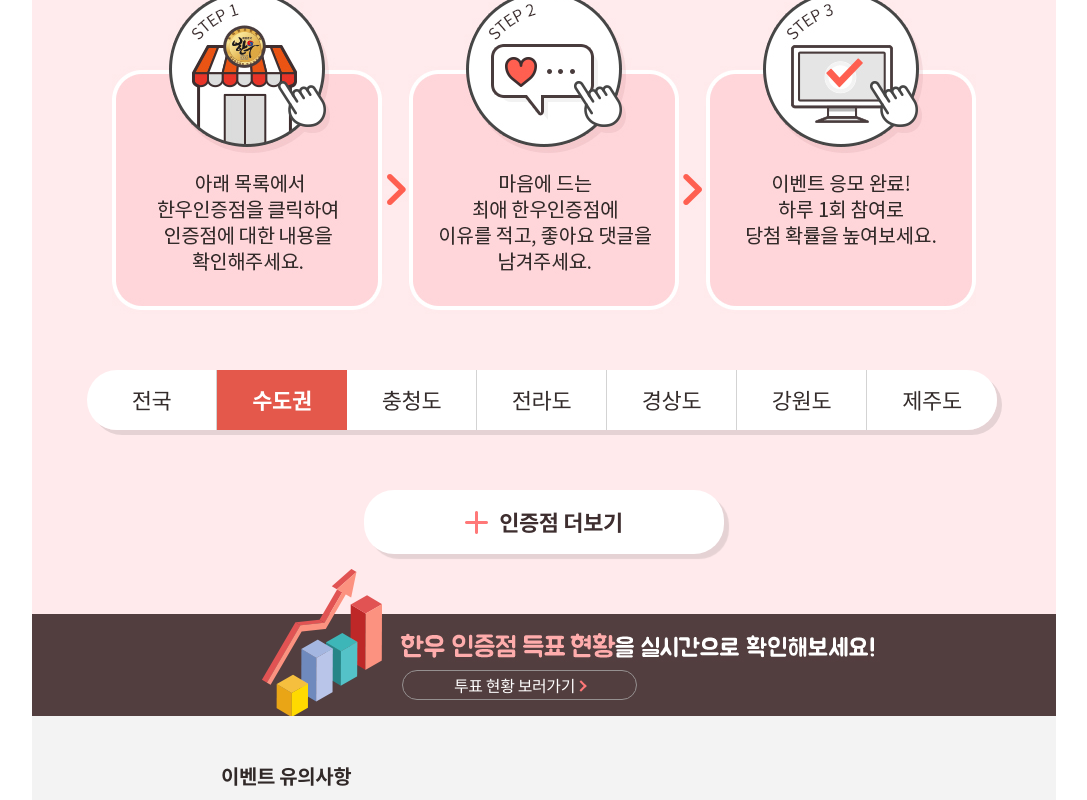
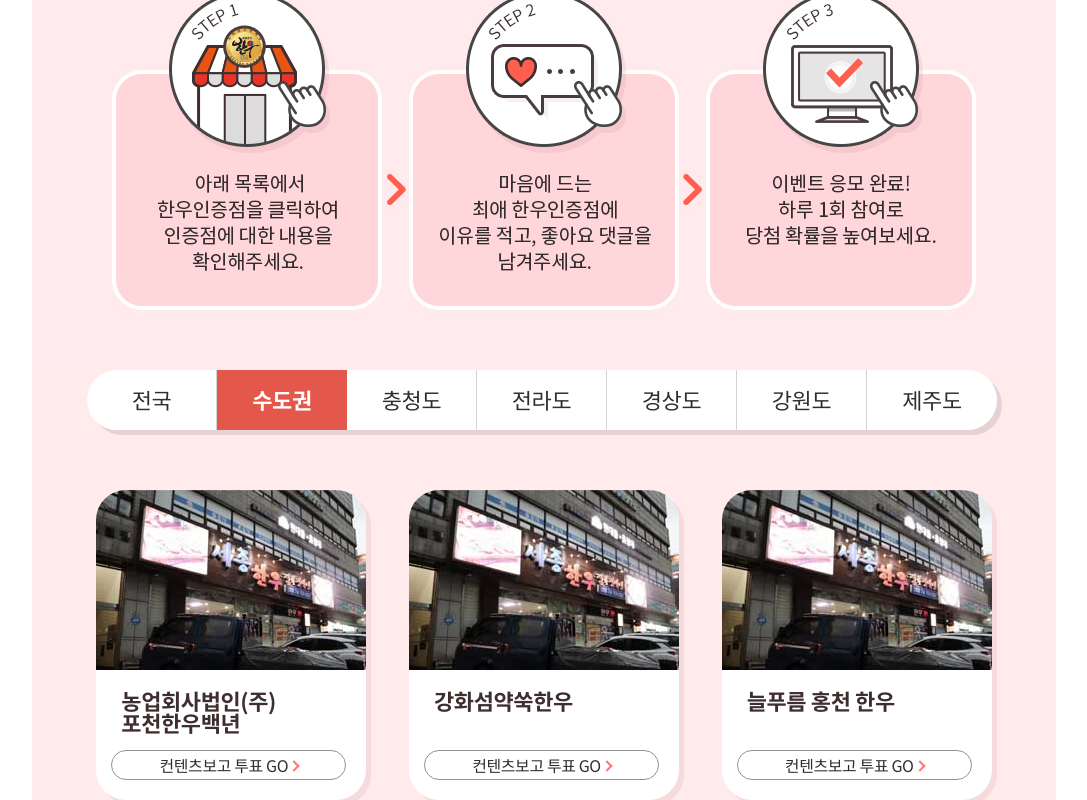
Before and after one commit to Envy-Kim/startnuxtapp-typescript, a Nuxt app: page /myTest in a window 1280 px wide. Both pictures are taken after a click on the item "수도권". Shown: the part 1160-1960 px from the top of the page, without its empty margins (96-1183 px from the left). Built offline with nearby package versions, Linux system fonts and the light colour scheme; a web font is replaced by a local one.

Commit message:
card grid 작업 시작

```diff
--- /dev/null
+++ b/components/grid.vue
@@ -0,0 +1,205 @@
+<template>
+	<div class='grid'>
+		<div v-for="(row, index) of getGridData()" class='row'>
+			<div v-for="(col, key) of row" class="col">
+				<card :img="col.img" >
+					<card-title>{{ col.title }}</card-title>
+					<btn btn-type='line-type'
+						 colorType='color-pink'
+						 width='235px'
+					>컨텐츠보고 투표 GO</btn>
+				</card>
+			</div>
+		</div>
+	</div>
+
+<!--	<ul>-->
+<!--		<li v-for="(item, index) of items" :key='item.index'-->
+<!--			:class="{'li-row-end': (index+1) % maxCol === 0}">-->
+<!--			{{ (index+1) / maxCol }} {{ maxRow }} {{ gridColumn }}-->
+<!--			<card-->
+<!--				v-if="(index+1) % maxCol < maxRow"-->
+<!--				:img="item.img" >-->
+<!--				<card-title>{{ item.title }}</card-title>-->
+<!--				<btn btn-type='line-type'-->
+<!--					 colorType='color-pink'-->
+<!--					 width='235px'-->
+<!--				>컨텐츠보고 투표 GO</btn>-->
+<!--			</card>-->
+<!--		</li>-->
+<!--	</ul>-->
+<!--		<li>-->
+<!--			<card :img="require('~/assets/images_aj/event2/store/store_thum02.jpg')" >-->
+<!--				<card-title>세종한우</card-title>-->
+<!--				<btn btn-type='line-type'-->
+<!--					 colorType='color-pink'-->
+<!--					 width='235px'-->
+<!--				>컨텐츠보고 투표 GO</btn>-->
+<!--			</card>-->
+<!--		</li>-->
+<!--		<li>-->
+<!--			<card :img="require('~/assets/images_aj/event2/store/store_thum02.jpg')" >-->
+<!--				<card-title>세종한우</card-title>-->
+<!--				<btn btn-type='line-type'-->
+<!--					 colorType='color-pink'-->
+<!--					 width='235px'-->
+<!--				>컨텐츠보고 투표 GO</btn>-->
+<!--			</card>-->
+<!--		</li>-->
+<!--		<li>-->
+<!--			<card :img="require('~/assets/images_aj/event2/store/store_thum02.jpg')" >-->
+<!--				<card-title>세종한우</card-title>-->
+<!--				<btn btn-type='line-type'-->
+<!--					 colorType='color-pink'-->
+<!--					 width='235px'-->
+<!--				>컨텐츠보고 투표 GO</btn>-->
+<!--			</card>-->
+<!--		</li>-->
+<!--		<li>-->
+<!--			<card :img="require('~/assets/images_aj/event2/store/store_thum02.jpg')" >-->
+<!--				<card-title>세종한우</card-title>-->
+<!--				<btn btn-type='line-type'-->
+<!--					 colorType='color-pink'-->
+<!--					 width='235px'-->
+<!--				>컨텐츠보고 투표 GO</btn>-->
+<!--			</card>-->
+<!--		</li>-->
+<!--		<li>-->
+<!--			<card :img="require('~/assets/images_aj/event2/store/store_thum02.jpg')" >-->
+<!--				<card-title>세종한우</card-title>-->
+<!--				<btn btn-type='line-type'-->
+<!--					 colorType='color-pink'-->
+<!--					 width='235px'-->
+<!--				>컨텐츠보고 투표 GO</btn>-->
+<!--			</card>-->
+<!--		</li>-->
+<!--		<li>-->
+<!--			<card :img="require('~/assets/images_aj/event2/store/store_thum02.jpg')" >-->
+<!--				<card-title>세종한우</card-title>-->
+<!--				<btn btn-type='line-type'-->
+<!--					 colorType='color-pink'-->
+<!--					 width='235px'-->
+<!--				>컨텐츠보고 투표 GO</btn>-->
+<!--			</card>-->
+<!--		</li>-->
+<!--	</ul>-->
+</template>
+
+<script lang='ts'>
+import Vue from 'vue'
+import {Component, Prop} from 'vue-property-decorator'
+
+@Component
+export default class Grid extends Vue {
+	@Prop({default : 3}) maxRow?: number
+	@Prop({default : 3}) maxCol?: number
+	@Prop({default: []}) items?: object
+
+	// gridData: object = {
+	// 	row1: [
+	// 		{
+	// 			index: 1,
+	// 			title: '늘푸름 홍천 한우',
+	// 			img: require('~/assets/images_aj/event2/store/store_thum02.jpg'),
+	// 		},
+	// 		{
+	// 			index: 2,
+	// 			title: '세종 한우',
+	// 			img: require('~/assets/images_aj/event2/store/store_thum02.jpg'),
+	// 		},
+	// 		{
+	// 			index: 3,
+	// 			title: '모심정',
+	// 			img: require('~/assets/images_aj/event2/store/store_thum02.jpg'),
+	// 		},
+	// 	],
+	// 	row2: [
+	// 		{
+	// 			index: 4,
+	// 			title: '농업회사법인초원(주)<br>안양지점',
+	// 			img: require('~/assets/images_aj/event2/store/store_thum02.jpg'),
+	// 		},
+	// 		{
+	// 			index: 5,
+	// 			title: '다한우',
+	// 			img: require('~/assets/images_aj/event2/store/store_thum02.jpg'),
+	// 		},
+	// 		{
+	// 			index: 6,
+	// 			title: '끼리 한우',
+	// 			img: require('~/assets/images_aj/event2/store/store_thum02.jpg'),
+	// 		},
+	// 	],
+	// 	row3: [
+	// 		{
+	// 			index: 7,
+	// 			title: '농업회사법인(주)<br>포천한우백년',
+	// 			img: require('~/assets/images_aj/event2/store/store_thum02.jpg'),
+	// 		},
+	// 		{
+	// 			index: 8,
+	// 			title: '강화섬약쑥한우',
+	// 			img: require('~/assets/images_aj/event2/store/store_thum02.jpg'),
+	// 		},
+	// 		{
+	// 			index: 9,
+	// 			title: '늘푸름 홍천 한우',
+	// 			img: require('~/assets/images_aj/event2/store/store_thum02.jpg'),
+	// 		},
+	// 	],
+	// }
+
+	gridData: object = {}
+
+	getGridData() {
+		this.gridData.row = [
+			{
+				index: 7,
+				title: '농업회사법인(주)포천한우백년',
+				img: require('~/assets/images_aj/event2/store/store_thum02.jpg'),
+			},
+			{
+				index: 8,
+				title: '강화섬약쑥한우',
+				img: require('~/assets/images_aj/event2/store/store_thum02.jpg'),
+			},
+			{
+				index: 9,
+				title: '늘푸름 홍천 한우',
+				img: require('~/assets/images_aj/event2/store/store_thum02.jpg'),
+			},
+		]
+
+		console.log(this.gridData)
+		return this.gridData
+	}
+}
+</script>
+
+<style lang='scss' scoped>
+@import "@/assets/scss/mixin";
+
+ul {
+	display: flex;
+	flex-wrap: wrap;
+	justify-content: center;
+	li {
+		margin-bottom: 25px;
+		margin-right: 25px;
+
+		&.li-row-end {
+			margin-right: 0;
+		}
+	}
+
+}
+
+.grid {
+	display: flex;
+	flex-wrap: wrap;
+	justify-content: center;
+	.row {
+		margin-bottom: 25px;
+	}
+}
+</style>
--- a/pages/myTest.vue
+++ b/pages/myTest.vue
@@ -237,12 +237,16 @@
 						</template>
 						<!-- 수도권 -->
 						<template #area2_1>
+							<grid :items='cardList'
+								  max-row='2'
+								  max-col='3' />
 
 							<btn btn-type='btn-more'
 								 class='bg-type'
 								 width='360px'
 								 height='64px'
-							>인증점 더보기</btn>
+							>인증점 더보기
+							</btn>
 						</template>
 						<!-- 충청도 -->
 						<template #area3_1>
@@ -432,6 +436,54 @@ export default class MyTest extends Vue {
 		}
 	]
 
+	cardList: object[] = [
+		{
+			index: 1,
+			title: '늘푸름 홍천 한우',
+			img: require('~/assets/images_aj/event2/store/store_thum02.jpg'),
+		},
+		{
+			index: 2,
+			title: '세종 한우',
+			img: require('~/assets/images_aj/event2/store/store_thum02.jpg'),
+		},
+		{
+			index: 3,
+			title: '모심정',
+			img: require('~/assets/images_aj/event2/store/store_thum03.png'),
+		},
+		{
+			index: 4,
+			title: '농업회사법인초원(주)안양지점',
+			img: require('~/assets/images_aj/event2/store/store_thum04.png'),
+		},
+		{
+			index: 5,
+			title: '다한우',
+			img: require('~/assets/images_aj/event2/store/store_thum04.png'),
+		},
+		{
+			index: 6,
+			title: '끼리 한우',
+			img: require('~/assets/images_aj/event2/store/store_thum04.png'),
+		},
+		{
+			index: 7,
+			title: '농업회사법인(주)포천한우백년',
+			img: require('~/assets/images_aj/event2/store/store_thum07.png'),
+		},
+		{
+			index: 8,
+			title: '강화섬약쑥한우',
+			img: require('~/assets/images_aj/event2/store/store_thum08.png'),
+		},
+		{
+			index: 9,
+			title: '늘푸름 홍천 한우',
+			img: require('~/assets/images_aj/event2/store/store_thum09.jpg'),
+		},
+	]
+
 	changeMainTab(value: number) {
 		this.activeTab = value
 	}
```
